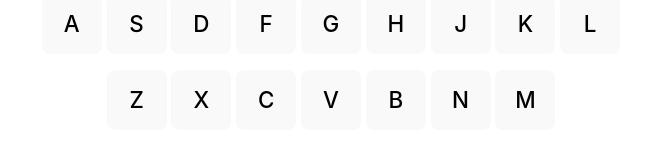
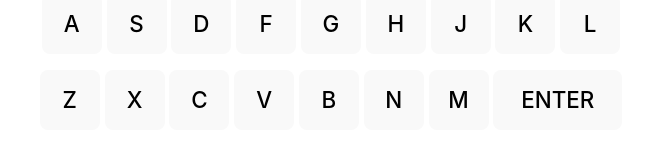
Before and after one commit to tahashieenavaz/wordle, a React (Vite) app: page / in a window 1280 px wide. Shown: the part 754-900 px from the top of the page, without its empty margins (309-969 px from the left). Built offline with nearby package versions, Linux system fonts and the light colour scheme.

Commit message:
Submit button added

```diff
--- a/src/App.tsx
+++ b/src/App.tsx
@@ -16,6 +16,11 @@ function App() {
       .map(() => Array(5).fill(null))
   )
 
+  useEffect(() => {
+    const countArray = guesses.map((row) => row.filter(Boolean).length)
+    setCurrentIndex(countArray.findIndex((element) => element != 5))
+  }, [guesses])
+
   const store: ContextInterface = {
     currentIndex,
     guesses,
--- a/src/components/Keyboard.tsx
+++ b/src/components/Keyboard.tsx
@@ -1,32 +1,33 @@
-import { useContext } from "react";
-import { AppContext } from "../contexts/AppContext";
-import { keyboard } from "../utils";
+import { useContext } from 'react'
+import { AppContext } from '../contexts/AppContext'
+import { keyboard } from '../utils'
+import SubmitButton from './SubmitButton'
 
 export default function Keyboard() {
-  const { currentIndex, guesses, setGuesses } = useContext(AppContext);
+  const { currentIndex, guesses, setGuesses } = useContext(AppContext)
 
   return (
-    <section id="keyboard">
-      {keyboard.map((row) => (
-        <div className="row">
+    <section id='keyboard'>
+      {keyboard.map((row, rowIndex) => (
+        <div className='row'>
           {row.map((key) => (
             <button
               onClick={() => {
                 const nextGuesses = guesses.map((row, i) => {
                   if (i === currentIndex) {
-                    row[row.indexOf(null)] = key;
+                    row[row.indexOf(null)] = key
                   }
-                  return row;
-                });
-                setGuesses(nextGuesses);
+                  return row
+                })
+                setGuesses(nextGuesses)
               }}
-              className="key"
-            >
+              className='key'>
               {key}
             </button>
           ))}
+          {rowIndex + 1 === keyboard.length ? <SubmitButton /> : ''}
         </div>
       ))}
     </section>
-  );
+  )
 }
--- /dev/null
+++ b/src/components/SubmitButton.tsx
@@ -0,0 +1,14 @@
+export default function SubmitButton() {
+  return (
+    <>
+      <button
+        style={{
+          width: 'fit-content',
+          height: 'var(--button-size)',
+          aspectRatio: 'unset',
+        }}>
+        ENTER
+      </button>
+    </>
+  )
+}
```
Also changed, not shown: src/utils.ts (+6 -6 lines).
